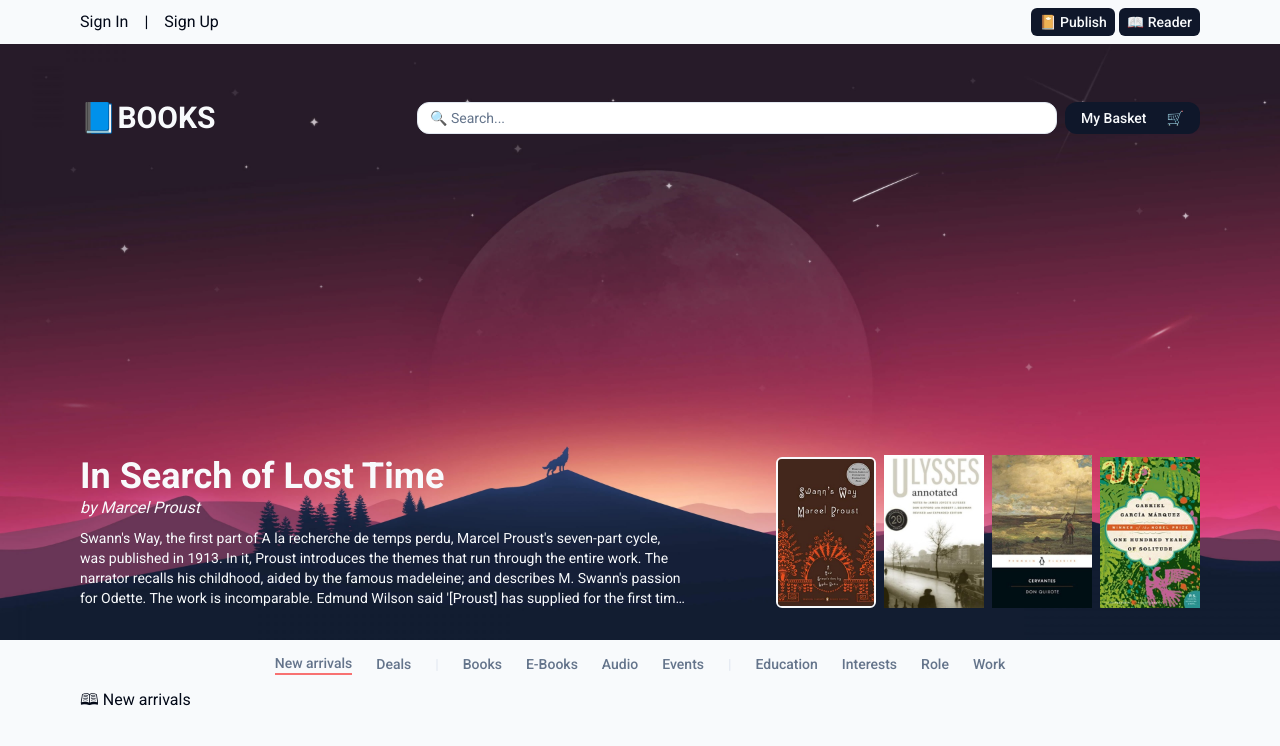
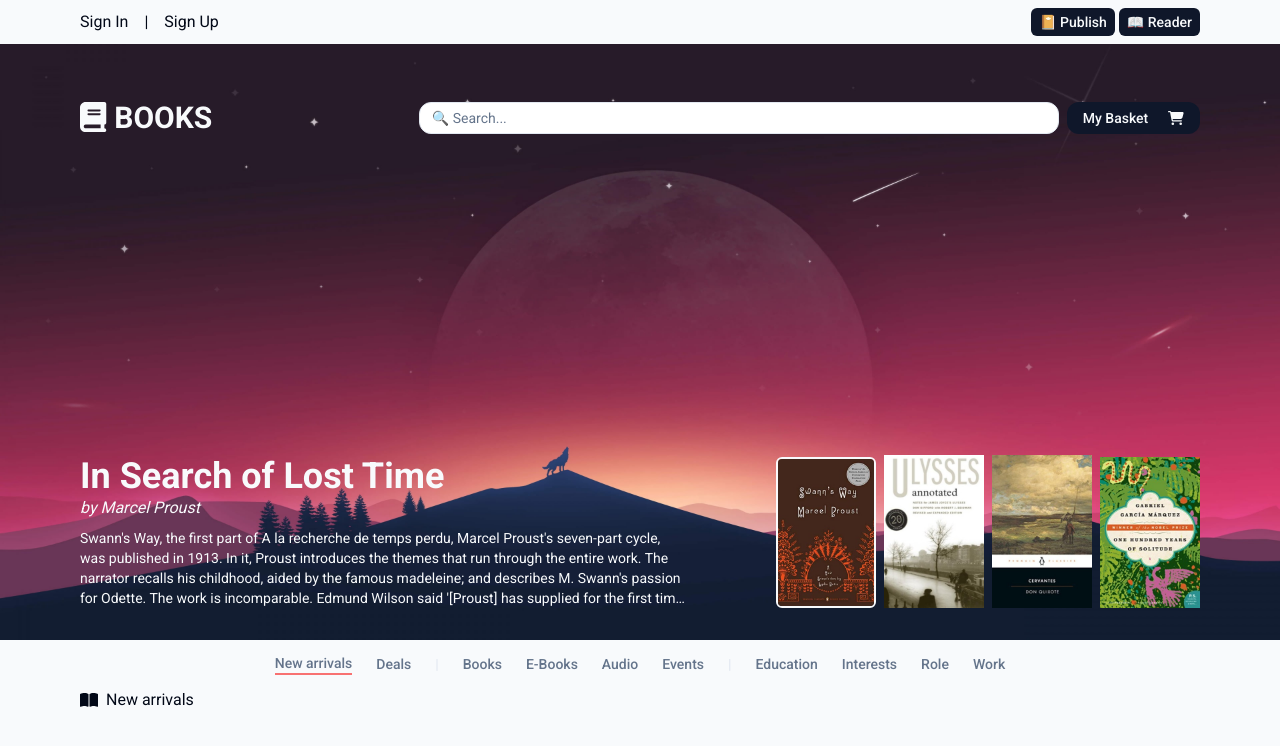
Before and after one commit to SoRa4762/book-seller-online, a Next.js app: page / in a window 1280 px wide. Shown: the top 746 px of the page. Built offline with nearby package versions, Linux system fonts and the light colour scheme.

Commit message:
font awesome added

```diff
--- a/elements/headerBookSection/page.tsx
+++ b/elements/headerBookSection/page.tsx
@@ -4,6 +4,9 @@ import Image from "next/image";
 import { useState } from "react";
 import SearchBar from "../searchBar/page";
 import { Button } from "@/components/ui/button";
+import { FontAwesomeIcon } from "@fortawesome/react-fontawesome";
+import { faCartShopping, faBook } from "@fortawesome/free-solid-svg-icons";
+
 type Props = {};
 
 const HeaderBookSection = (props: Props) => {
@@ -12,11 +15,17 @@ const HeaderBookSection = (props: Props) => {
   return (
     <>
       <div className="flex flex-row justify-between items-center w-full px-12 pt-8 lg:pt-14 lg:px-20">
-        <h1 className="font-bold text-3xl text-slate-50">📘BOOKS</h1>
+        <h1 className="font-bold text-3xl text-slate-50">
+          <FontAwesomeIcon className="mr-2" icon={faBook} />
+          BOOKS
+        </h1>
         <div className="flex items-center gap-2">
           <SearchBar />
           <Button className="h-8 rounded-xl">
-            My Basket <span className="pl-5">🛒</span>
+            My Basket{" "}
+            <span className="pl-5">
+              <FontAwesomeIcon icon={faCartShopping} />
+            </span>
           </Button>
         </div>
       </div>
--- a/elements/newArrival/page.tsx
+++ b/elements/newArrival/page.tsx
@@ -1,9 +1,14 @@
+import { FontAwesomeIcon } from "@fortawesome/react-fontawesome";
+import { faBookOpen } from "@fortawesome/free-solid-svg-icons";
+
 type Props = {};
 
 const NewArrival = (props: Props) => {
   return (
     <div className="px-12 lg:px-20">
-      <h4 className="flex w-full">🕮 New arrivals</h4>
+      <h4 className="flex w-full items-center gap-1 lg:gap-2">
+        <FontAwesomeIcon icon={faBookOpen} /> New arrivals
+      </h4>
     </div>
   );
 };
--- a/elements/searchBar/page.tsx
+++ b/elements/searchBar/page.tsx
@@ -1,15 +1,24 @@
 "use client";
 
+import { useState } from "react";
 import { Input } from "../../components/ui/input";
 
 type Props = {};
 
 const SearchBar = (props: Props) => {
+  const [searchQuery, setSearchQuery] = useState<string>("");
+  const onChange = (e: React.ChangeEvent<HTMLInputElement>) => {
+    setSearchQuery(e.target.value);
+  };
+  console.log(searchQuery);
+
   return (
     <div>
       <Input
         className=" h-8 lg:w-[50vw] rounded-xl"
         placeholder="🔍 Search..."
+        value={searchQuery}
+        onChange={(e) => onChange(e)}
       />
     </div>
   );
--- a/package.json
+++ b/package.json
@@ -9,6 +9,9 @@
     "lint": "next lint"
   },
   "dependencies": {
+    "@fortawesome/fontawesome-svg-core": "^6.4.0",
+    "@fortawesome/free-solid-svg-icons": "^6.4.0",
+    "@fortawesome/react-fontawesome": "^0.2.0",
     "@radix-ui/react-slot": "^1.0.2",
     "@types/node": "20.4.1",
     "@types/react": "18.2.14",
```
Also changed, not shown: 1 other file (tests, documents, lock files or other folders).
